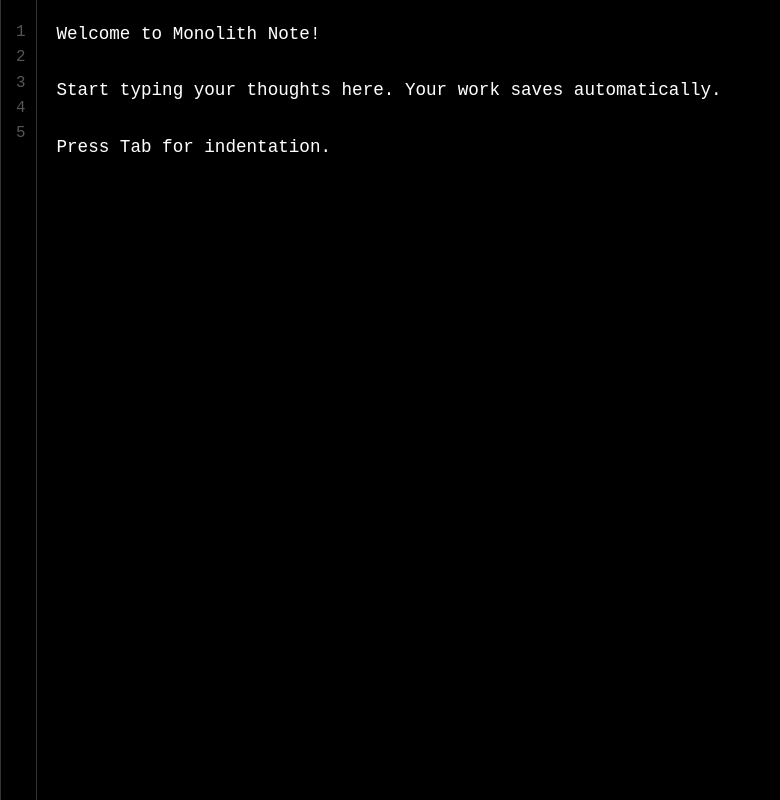
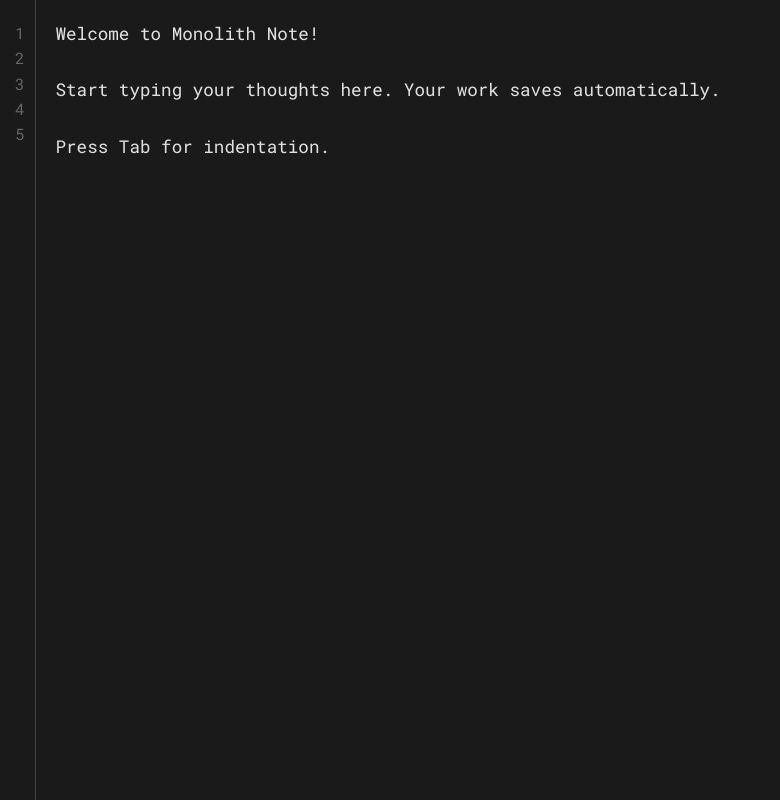
Before and after one commit to A01000010D/notes, a plain HTML site: page index.html in a window 1280 px wide. Shown: the whole page, without its empty margins (0-780 px from the left). Drawn offline with Linux system fonts and the light colour scheme.

Commit message:
Update index.html

```diff
--- a/index.html
+++ b/index.html
@@ -4,38 +4,40 @@
     <meta charset="UTF-8">
     <meta name="viewport" content="width=device-width, initial-scale=1.0">
     <title>Monolith Note</title>
-    <link href="https://fonts.googleapis.com/css2?family=Roboto+Mono:wght@40400&display=swap" rel="stylesheet">
+    <link href="https://fonts.googleapis.com/css2?family=Roboto+Mono:wght@400;700&display=swap" rel="stylesheet">
     <style>
+        /* CSS Variables for easy theming */
         :root {
-            --bg-color: #000;
-            --text-color: #FFF;
-            --line-number-color: #555; /* Slightly darker gray for line numbers */
-            --border-color: #333; /* For subtle separators */
+            --bg-color: #1a1a1a; /* Darker background */
+            --text-color: #e0e0e0; /* Lighter text for contrast */
+            --line-number-color: #666; /* Slightly darker gray for line numbers */
+            --border-color: #444; /* For subtle separators */
+            --caret-color: #00ff00; /* Green blinking cursor for "terminal" feel */
         }
 
         body {
             background-color: var(--bg-color);
             margin: 0;
-            overflow: hidden;
+            overflow: hidden; /* Hide main body scrollbar */
             height: 100vh;
             display: flex;
-            font-family: 'Roboto Mono', monospace; /* More common monospace, with fallback */
-            font-size: 1.1em; /* Slightly adjusted size */
+            font-family: 'Roboto Mono', monospace;
+            font-size: 1.1em;
             line-height: 1.6; /* Improved line spacing for readability */
-            color: var(--text-color); /* Set default text color */
+            color: var(--text-color);
         }
 
         .container {
             display: flex;
             width: 100%;
             height: 100%;
-            border-left: 1px solid var(--border-color); /* Add a left border for a "terminal" feel */
+            /* No left border on container, instead use right border on line numbers */
         }
 
-        /* Custom Scrollbar Styles (for Webkit browsers like Chrome/Safari) */
+        /* Custom Scrollbar Styles for Webkit browsers */
         ::-webkit-scrollbar {
             width: 8px;
-            height: 8px;
+            height: 8px; /* For horizontal scroll if text overflows */
         }
         ::-webkit-scrollbar-track {
             background: var(--bg-color);
@@ -50,13 +52,13 @@
 
         /* Line numbers area */
         #lineNumbers {
-            flex-shrink: 0;
-            padding: 20px 10px 20px 15px; /* Adjusted padding for better visual balance */
+            flex-shrink: 0; /* Prevent shrinking */
+            padding: 20px 10px 20px 15px; /* Adjusted padding */
             background-color: var(--bg-color);
             color: var(--line-number-color);
             text-align: right;
-            user-select: none;
-            overflow: hidden;
+            user-select: none; /* Prevent text selection */
+            overflow: hidden; /* Hide scrollbar for line numbers */
             border-right: 1px solid var(--border-color); /* Subtle separator */
             font-size: 0.9em; /* Slightly smaller font for numbers */
             line-height: inherit; /* Inherit line height for consistent spacing */
@@ -68,22 +70,22 @@
 
         /* Main typing area */
         #notePad {
-            flex-grow: 1;
+            flex-grow: 1; /* Take up remaining space */
             padding: 20px;
             background-color: var(--bg-color);
             color: var(--text-color);
             border: none;
-            resize: none;
-            box-sizing: border-box;
-            outline: none;
-            font-family: inherit;
+            resize: none; /* Disable manual resize handle */
+            box-sizing: border-box; /* Include padding in element's total width and height */
+            outline: none; /* Remove focus outline */
+            font-family: inherit; /* Inherit font from body */
             font-size: inherit;
             line-height: inherit;
-            overflow-y: auto;
-            white-space: pre-wrap;
-            word-wrap: break-word;
-            text-shadow: 0 0 1px rgba(255, 255, 255, 0.1); /* Subtle text shadow */
-            caret-color: var(--text-color); /* Blinking cursor color */
+            overflow-y: auto; /* Enable vertical scrollbar when content overflows */
+            white-space: pre-wrap; /* Preserve whitespace and wrap lines */
+            word-wrap: break-word; /* Break long words */
+            text-shadow: 0 0 1px rgba(255, 255, 255, 0.1); /* Subtle text shadow for "glow" */
+            caret-color: var(--caret-color); /* Blinking cursor color */
         }
 
         /* Placeholder style for better user guidance */
@@ -103,57 +105,69 @@
         const notePad = document.getElementById('notePad');
         const lineNumbers = document.getElementById('lineNumbers');
 
+        // Function to update line numbers based on content
         function updateLineNumbers() {
-            // Ensure at least one line number is always displayed
+            // Get the current text and split by newlines
             const text = notePad.value;
             const lines = text.split('\n');
-            const numberOfLines = Math.max(lines.length, 1); // At least 1 line
+            // Determine the number of lines, ensuring at least one line is always shown
+            const numberOfLines = Math.max(lines.length, 1);
+
+            // Generate HTML for line numbers
             const numbersHtml = Array.from({ length: numberOfLines }, (_, i) => `<div>${i + 1}</div>`).join('');
             lineNumbers.innerHTML = numbersHtml;
 
-            // Sync scroll immediately after updating numbers, in case content reflows
+            // Immediately sync scroll positions after updating numbers
             syncScroll();
         }
 
+        // Function to synchronize the scroll position of line numbers with the notepad
         function syncScroll() {
             lineNumbers.scrollTop = notePad.scrollTop;
         }
 
-        // Handles Tab key to insert a tab character instead of changing focus
+        // Event listener for the Tab key
         notePad.addEventListener('keydown', (e) => {
             if (e.key === 'Tab') {
                 e.preventDefault(); // Prevent default tab behavior (focusing next element)
+
                 const start = notePad.selectionStart;
                 const end = notePad.selectionEnd;
 
-                // Insert tab character
+                // Insert a tab character at the current cursor position
                 notePad.value = notePad.value.substring(0, start) + '\t' + notePad.value.substring(end);
 
-                // Move cursor to after the inserted tab
+                // Move the cursor to after the inserted tab
                 notePad.selectionStart = notePad.selectionEnd = start + 1;
 
                 updateLineNumbers(); // Update line numbers after inserting tab
             }
         });
 
+        // Event listener for when the DOM is fully loaded
         document.addEventListener('DOMContentLoaded', () => {
-            const savedNote = localStorage.getItem('monolithNote'); // Changed key to avoid conflicts
+            // Try to load a saved note from localStorage
+            const savedNote = localStorage.getItem('monolithNote');
             if (savedNote) {
                 notePad.value = savedNote;
             } else {
-                // Pre-fill with a helpful tip if empty
+                // If no saved note, pre-fill with a helpful message
                 notePad.value = "Welcome to Monolith Note!\n\nStart typing your thoughts here. Your work saves automatically.\n\nPress Tab for indentation.";
             }
-            updateLineNumbers(); // Initial update
+            updateLineNumbers(); // Initial update of line numbers
         });
 
+        // Event listener for any input in the notepad (typing, pasting, etc.)
         notePad.addEventListener('input', () => {
-            updateLineNumbers();
-            localStorage.setItem('monolithNote', notePad.value); // Changed key
+            updateLineNumbers(); // Update line numbers
+            localStorage.setItem('monolithNote', notePad.value); // Save content to localStorage
         });
 
+        // Event listener for scrolling in the notepad
         notePad.addEventListener('scroll', syncScroll);
-        window.addEventListener('resize', updateLineNumbers); // Recalculate on resize
+
+        // Event listener for window resizing (to adjust line numbers if layout changes)
+        window.addEventListener('resize', updateLineNumbers);
     </script>
 </body>
 </html>
```
